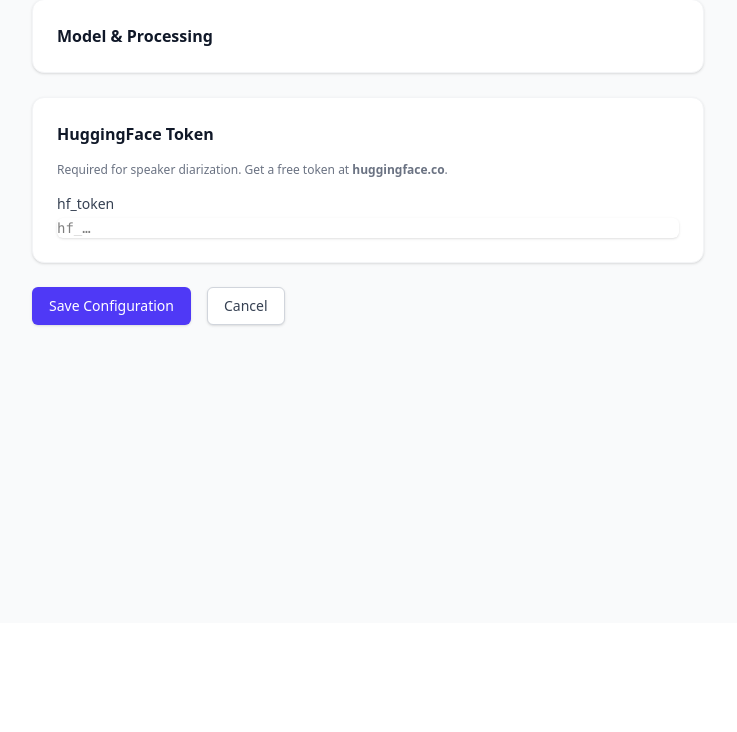
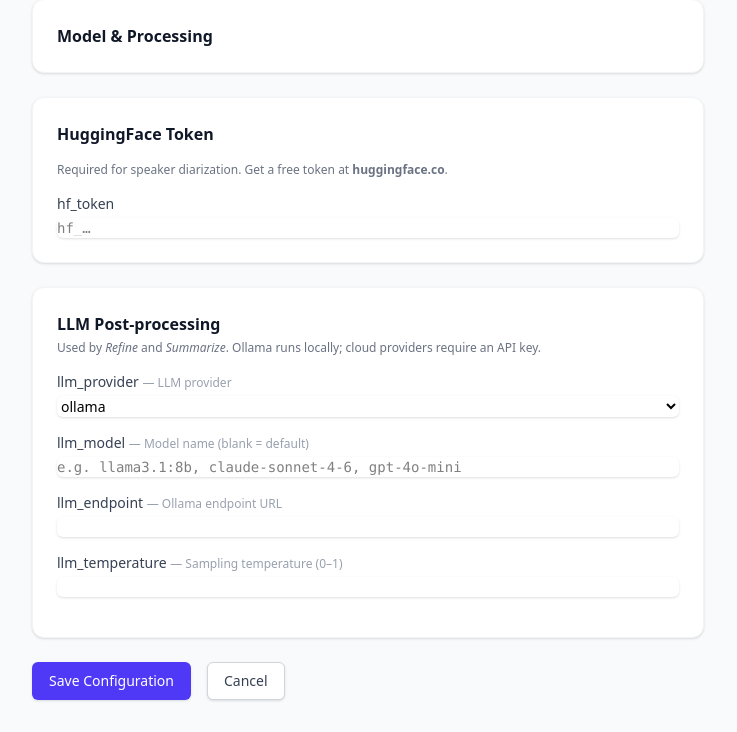
Before and after one commit to brandonfhall/wisper-transcribe, a FastAPI app: template src/wisper_transcribe/web/templates/config.html in a window 1280 px wide. Shown: the part 177-909 px from the top of the page, without its empty margins (0-737 px from the left). Before the commit the page ends 504 px from the top, so only its background shows below. Run offline with FastAPI, Linux system fonts and the light colour scheme; the template is opened without the code that fills it, so the values that code supplies are empty; some libraries are stand-ins or nearby versions.

Commit message:
feat: add LLM settings to web config page
Expose llm_provider (select), llm_model, llm_endpoint, llm_temperature,
and the three cloud API key fields in a new "LLM Post-processing" card
on /config. Provider select JS shows/hides the endpoint row (Ollama only)
and the matching API key row. Secret fields are never overwritten with an
empty submission, preserving existing stored keys. Adds 4 tests (total 400).

Co-Authored-By: Claude Sonnet 4.6 <noreply@anthropic.com>

```diff
--- a/src/wisper_transcribe/web/templates/config.html
+++ b/src/wisper_transcribe/web/templates/config.html
@@ -57,6 +57,72 @@
       </div>
     </div>
 
+    <!-- LLM Post-processing -->
+    <div class="card space-y-4">
+      <div>
+        <h2 class="text-base font-semibold text-gray-900">LLM Post-processing</h2>
+        <p class="text-xs text-gray-500 mt-1">Used by <em>Refine</em> and <em>Summarize</em>. Ollama runs locally; cloud providers require an API key.</p>
+      </div>
+
+      <!-- Provider -->
+      <div>
+        <label class="form-label" for="cfg_llm_provider">llm_provider <span class="text-gray-400 font-normal text-xs">— LLM provider</span></label>
+        <select id="cfg_llm_provider" name="llm_provider" class="form-input" onchange="llmProviderChanged(this.value)">
+          {% for p in ["ollama", "anthropic", "openai", "google"] %}
+          <option value="{{ p }}" {% if config.get('llm_provider', 'ollama') == p %}selected{% endif %}>{{ p }}</option>
+          {% endfor %}
+        </select>
+      </div>
+
+      <!-- Model -->
+      <div>
+        <label class="form-label" for="cfg_llm_model">llm_model <span class="text-gray-400 font-normal text-xs">— Model name (blank = default)</span></label>
+        <input type="text" id="cfg_llm_model" name="llm_model"
+               value="{{ config.get('llm_model', '') }}"
+               class="form-input font-mono text-sm"
+               placeholder="e.g. llama3.1:8b, claude-sonnet-4-6, gpt-4o-mini"/>
+      </div>
+
+      <!-- Endpoint (Ollama only) -->
+      <div id="llm_endpoint_row">
+        <label class="form-label" for="cfg_llm_endpoint">llm_endpoint <span class="text-gray-400 font-normal text-xs">— Ollama endpoint URL</span></label>
+        <input type="text" id="cfg_llm_endpoint" name="llm_endpoint"
+               value="{{ config.get('llm_endpoint', 'http://localhost:11434') }}"
+               class="form-input font-mono text-sm"/>
+      </div>
+
+      <!-- Temperature -->
+      <div>
+        <label class="form-label" for="cfg_llm_temperature">llm_temperature <span class="text-gray-400 font-normal text-xs">— Sampling temperature (0–1)</span></label>
+        <input type="number" id="cfg_llm_temperature" name="llm_temperature"
+               value="{{ config.get('llm_temperature', 0.2) }}"
+               step="0.05" min="0" max="1"
+               class="form-input w-32"/>
+      </div>
+
+      <!-- Cloud API keys -->
+      <div id="llm_anthropic_row" class="hidden">
+        <label class="form-label" for="cfg_anthropic_api_key">anthropic_api_key <span class="text-gray-400 font-normal text-xs">— Anthropic API key (env <code>ANTHROPIC_API_KEY</code> takes precedence)</span></label>
+        <input type="password" id="cfg_anthropic_api_key" name="anthropic_api_key"
+               class="form-input font-mono text-sm"
+               placeholder="sk-ant-… (leave blank to keep existing)"/>
+      </div>
+
+      <div id="llm_openai_row" class="hidden">
+        <label class="form-label" for="cfg_openai_api_key">openai_api_key <span class="text-gray-400 font-normal text-xs">— OpenAI API key (env <code>OPENAI_API_KEY</code> takes precedence)</span></label>
+        <input type="password" id="cfg_openai_api_key" name="openai_api_key"
+               class="form-input font-mono text-sm"
+               placeholder="sk-… (leave blank to keep existing)"/>
+      </div>
+
+      <div id="llm_google_row" class="hidden">
+        <label class="form-label" for="cfg_google_api_key">google_api_key <span class="text-gray-400 font-normal text-xs">— Google API key (env <code>GOOGLE_API_KEY</code> takes precedence)</span></label>
+        <input type="password" id="cfg_google_api_key" name="google_api_key"
+               class="form-input font-mono text-sm"
+               placeholder="AIza… (leave blank to keep existing)"/>
+      </div>
+    </div>
+
     <div class="flex gap-4">
       <button type="submit" class="btn-primary">Save Configuration</button>
       <a href="/" class="btn-secondary">Cancel</a>
@@ -65,4 +131,15 @@
   </form>
 
 </div>
+
+<script>
+function llmProviderChanged(provider) {
+  document.getElementById('llm_endpoint_row').classList.toggle('hidden', provider !== 'ollama');
+  document.getElementById('llm_anthropic_row').classList.toggle('hidden', provider !== 'anthropic');
+  document.getElementById('llm_openai_row').classList.toggle('hidden', provider !== 'openai');
+  document.getElementById('llm_google_row').classList.toggle('hidden', provider !== 'google');
+}
+// Apply on page load
+llmProviderChanged(document.getElementById('cfg_llm_provider').value);
+</script>
 {% endblock %}
```
Also changed, not shown: architecture.md (+3 -2 lines), src/wisper_transcribe/web/routes/config.py (+36 -8 lines), tests/test_web_routes.py (+78 -0 lines).
